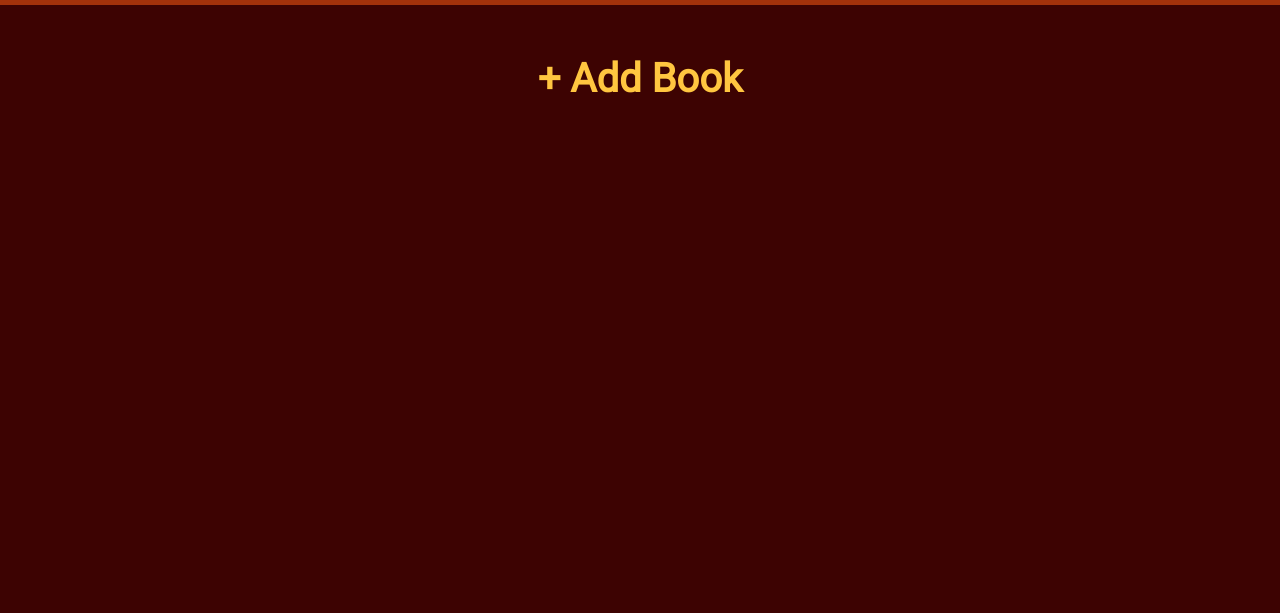
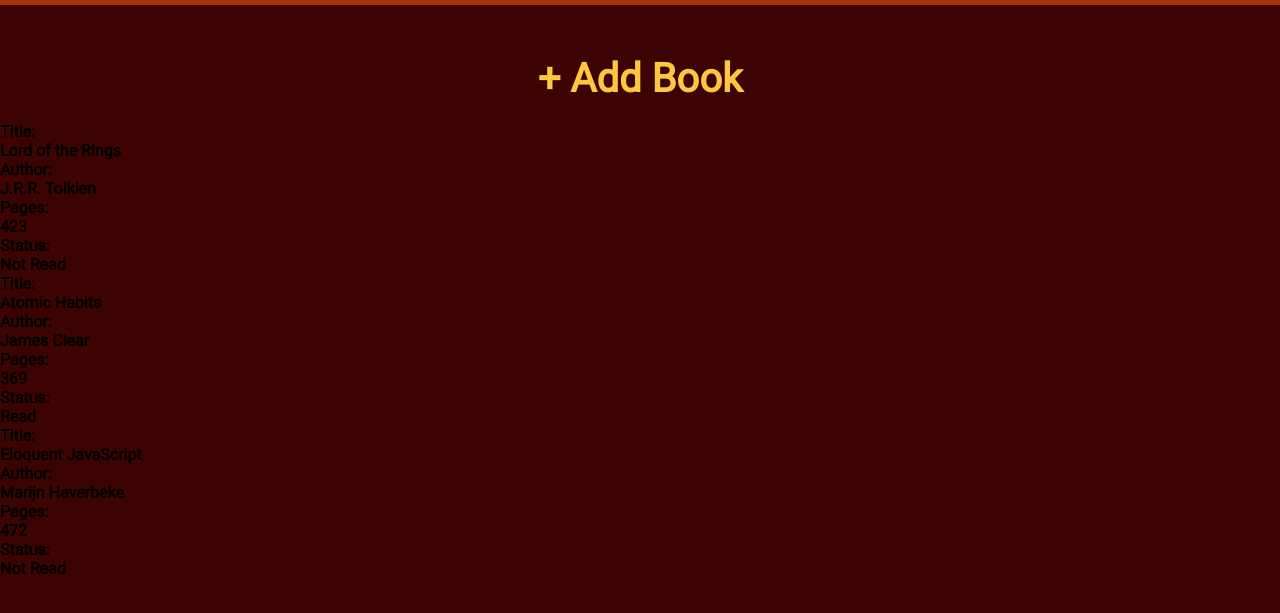
Before and after one commit to chrislae-garcia/library-project, a plain HTML site: page index.html in a window 1280 px wide. Shown: the part 95-708 px from the top of the page. Drawn offline with Linux system fonts and the light colour scheme.

Commit message:
Add dummy card data to .container

```diff
--- a/index.html
+++ b/index.html
@@ -14,7 +14,38 @@
   <div class="content">
     <button id="btn-add-book">+ Add Book</button>
     <div class="container">
+      <div class="card">
+        <div>Title:</div>
+        <div class="title">Lord of the Rings</div>
+        <div>Author:</div>
+        <div class="author">J.R.R. Tolkien</div>
+        <div>Pages:</div>
+        <div class="pages">423</div>
+        <div>Status:</div>
+        <div class="status">Not Read</div>
+      </div>
 
+      <div class="card">
+        <div>Title:</div>
+        <div class="title">Atomic Habits</div>
+        <div>Author:</div>
+        <div class="author">James Clear</div>
+        <div>Pages:</div>
+        <div class="pages">369</div>
+        <div>Status:</div>
+        <div class="status">Read</div>
+      </div>
+
+      <div class="card">
+        <div>Title:</div>
+        <div class="title">Eloquent JavaScript</div>
+        <div>Author:</div>
+        <div class="author">Marijn Haverbeke</div>
+        <div>Pages:</div>
+        <div class="pages">472</div>
+        <div>Status:</div>
+        <div class="status">Not Read</div>
+      </div>
     </div>
   </div>
 </body>
```
